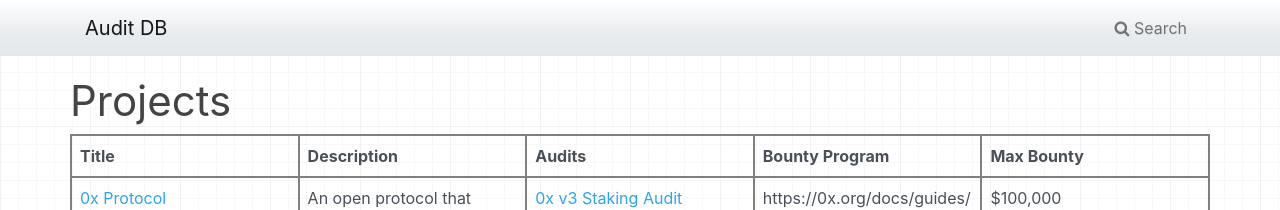
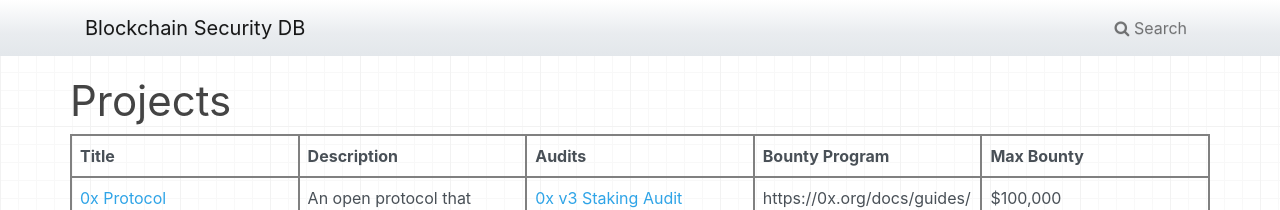
Before and after one commit to Consensys/blockchainSecurityDB, an MkDocs documentation site: the page built from docs/index.md, in a window 1280 px wide. Shown: the top 210 px of the page. Built offline with MkDocs 1.6.1, drawn with Linux system fonts in a browser that asks for light colours.

Commit message:
Update site_name

```diff
--- a/mkdocs.yml
+++ b/mkdocs.yml
@@ -1,4 +1,4 @@
-site_name: Audit DB
+site_name: Blockchain Security DB
 theme:
     name: null
     custom_dir: 'theme/'
```
